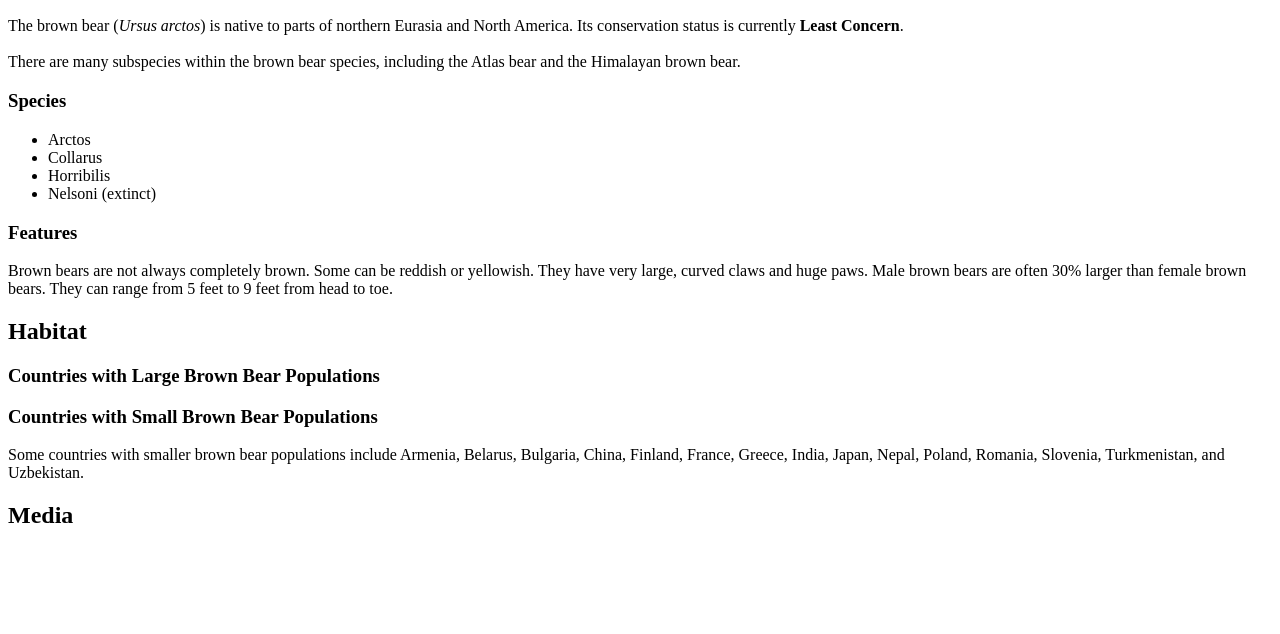
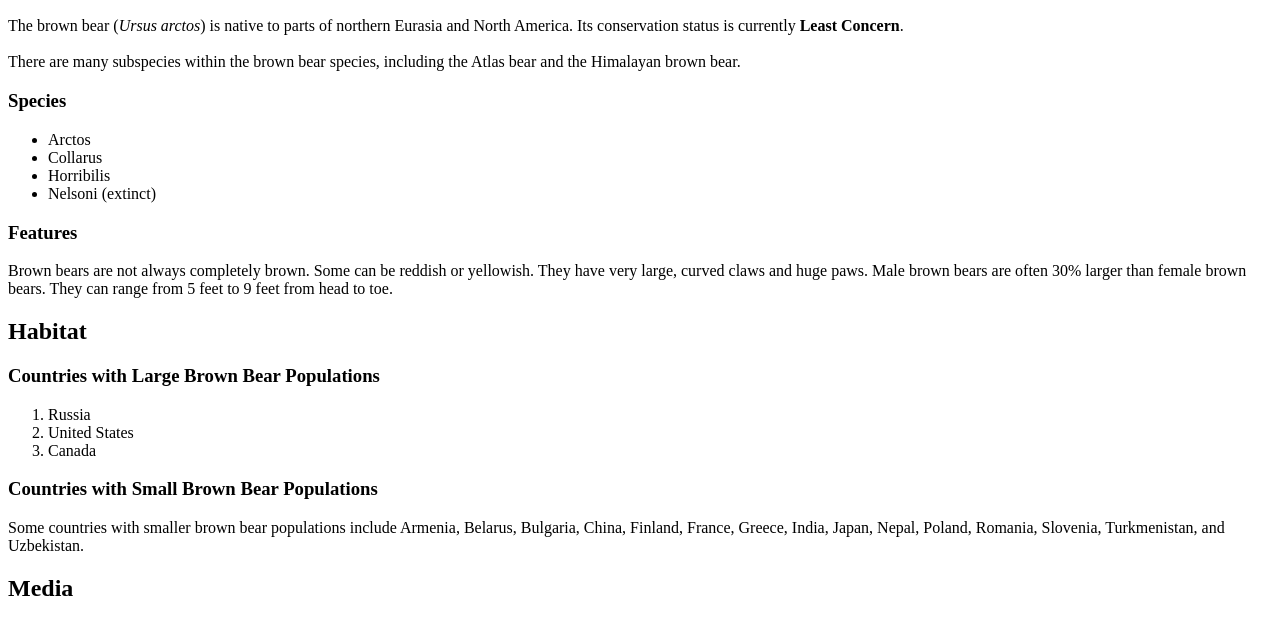
Before and after one commit to annakarolinv/annakarolinv.github.io, a plain HTML site: page codecadamy/introduction.html in a window 1280 px wide. Shown: the part 96-730 px from the top of the page. Drawn offline with Linux system fonts and the light colour scheme.

Commit message:
Ordered Lists

```diff
--- a/codecadamy/introduction.html
+++ b/codecadamy/introduction.html
@@ -2,7 +2,7 @@
   <h1>The Brown Bear</h1>
   <div id="introduction">
     <h2>About Brown Bears</h2>
-      <p>The brown bear (<em>Ursus arctos</em>) is native to parts of northern Eurasia and North America. Its conservation status is currently <strong>Least Concern</strong>. <br><br> There are many subspecies within the brown bear species, including the Atlas bear and the Himalayan brown bear.</p>
+    <p>The brown bear (<em>Ursus arctos</em>) is native to parts of northern Eurasia and North America. Its conservation status is currently <strong>Least Concern</strong>.<br /><br /> There are many subspecies within the brown bear species, including the Atlas bear and the Himalayan brown bear.</p>
     <h3>Species</h3>
     <ul>
       <li>Arctos</li>
@@ -11,13 +11,18 @@
       <li>Nelsoni (extinct)</li>
     </ul>
     <h3>Features</h3>
-      <p>Brown bears are not always completely brown. Some can be reddish or yellowish. They have very large, curved claws and huge paws. Male brown bears are often 30% larger than female brown bears. They can range from 5 feet to 9 feet from head to toe.</p>
+    <p>Brown bears are not always completely brown. Some can be reddish or yellowish. They have very large, curved claws and huge paws. Male brown bears are often 30% larger than female brown bears. They can range from 5 feet to 9 feet from head to toe.</p>
   </div>
   <div id="habitat">
     <h2>Habitat</h2>
     <h3>Countries with Large Brown Bear Populations</h3>
+      <ol>
+        <li>Russia</li>
+        <li>United States</li>
+        <li>Canada</li>
+      </ol>
     <h3>Countries with Small Brown Bear Populations</h3>
-      <p>Some countries with smaller brown bear populations include Armenia, Belarus, Bulgaria, China, Finland, France, Greece, India, Japan, Nepal, Poland, Romania, Slovenia, Turkmenistan, and Uzbekistan.</p>
+    <p>Some countries with smaller brown bear populations include Armenia, Belarus, Bulgaria, China, Finland, France, Greece, India, Japan, Nepal, Poland, Romania, Slovenia, Turkmenistan, and Uzbekistan.</p>
   </div>
   <div id="media">
     <h2>Media</h2>
```
